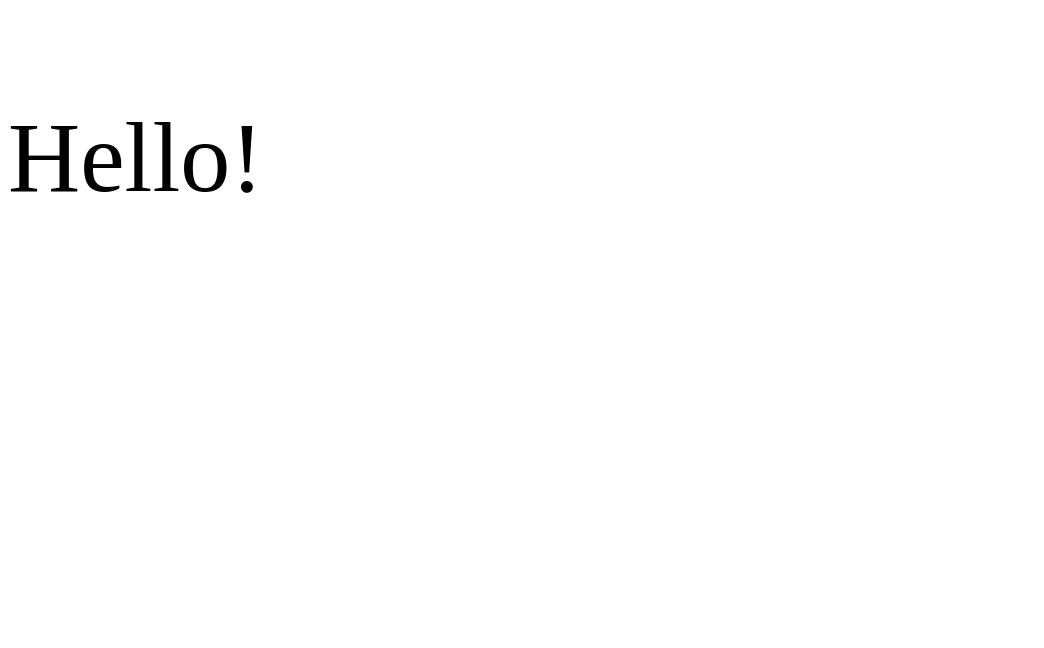
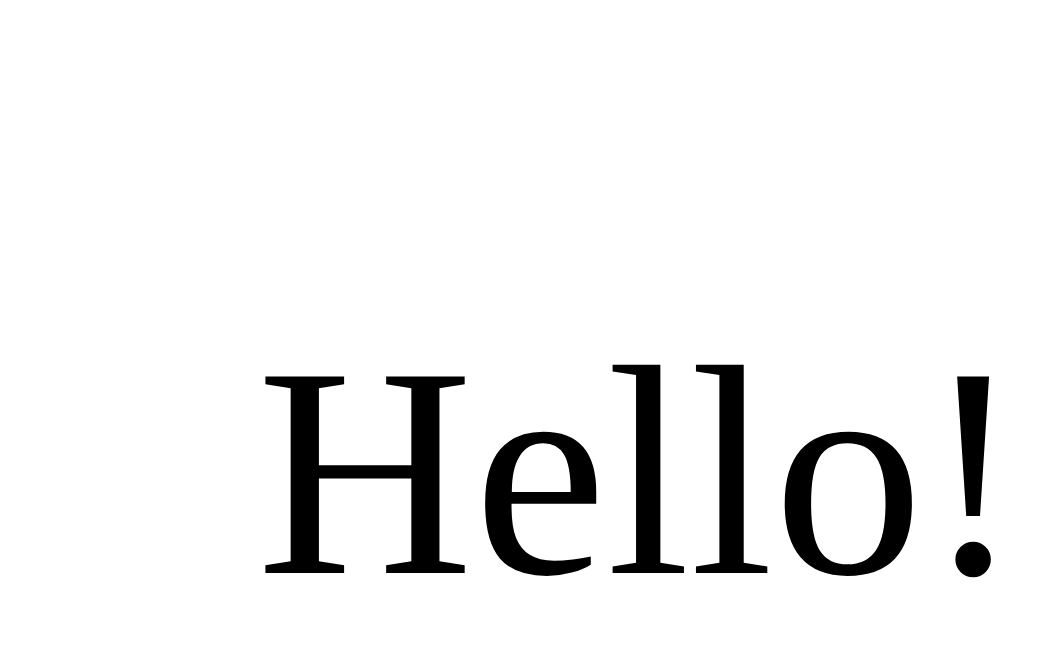
Before and after one commit to zebashabbir/zebashabbir.github.io, a plain HTML site: page index.html in a window 1280 px wide. Shown: the whole page, without its empty margins (0-1044 px from the left). Drawn offline with Linux system fonts and the light colour scheme.

Commit message:
Update index.html

```diff
--- a/index.html
+++ b/index.html
@@ -4,7 +4,8 @@
     <head>
       <style>
         p.ex2 {
-          font-size: 100px;
+          font-size: 300px;
+          text-align:center
         }
       </style>
     </head>
```
